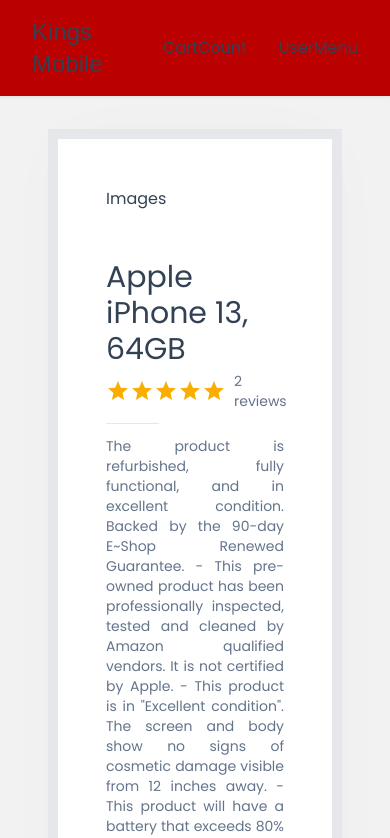
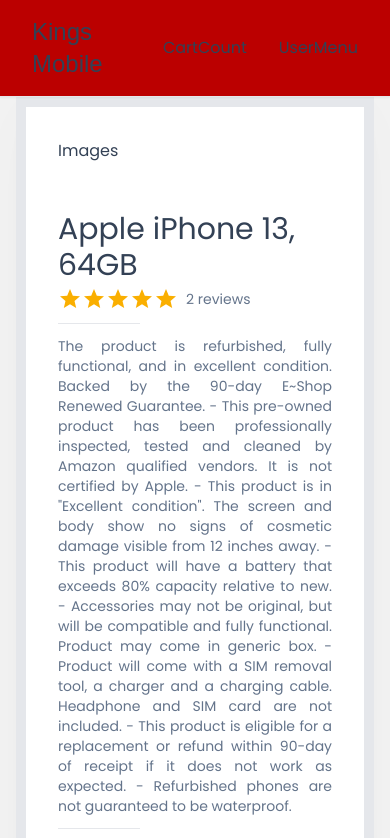
Before and after one commit to okoid721/Phone_Eccomerce, a Next.js app in the folder phone-eccomerce/: page /product/1 in a window 390 px wide. Shown: the top 838 px of the page. Built offline with nearby package versions, Linux system fonts and the light colour scheme; a web font is replaced by a local one.

Commit message:
eccomerce

```diff
--- /dev/null
+++ b/phone-eccomerce/app/components/products/ProductImage.tsx
@@ -0,0 +1,30 @@
+'use Client';
+import {
+  CartProductType,
+  SelectedImgType,
+} from '@/app/product/[productId]/ProductDetails';
+import React from 'react';
+
+interface ProductImageProps {
+  cartProduct: CartProductType;
+  product: any;
+  handleColorSelect: (value: SelectedImgType) => void;
+}
+
+const ProductImage: React.FC<ProductImageProps> = ({
+  cartProduct,
+  product,
+  handleColorSelect,
+}) => {
+  return (
+    <div className=" grid grid-cols-6 gap-2 h-full max-h-[500px] min-h-[300px] sm:min-h-[400px] ">
+      <div className=" flex flex-col items-center justify-center cursor pointer border h-ful max-h-[500px] min-h-[300px] sm:min-h-[400px]">
+        {' '}
+        {product.images.map}{' '}
+      </div>
+      <div></div>
+    </div>
+  );
+};
+
+export default ProductImage;
--- a/phone-eccomerce/app/product/[productId]/ProductDetails.tsx
+++ b/phone-eccomerce/app/product/[productId]/ProductDetails.tsx
@@ -79,8 +79,8 @@
   }, [cartProduct]);
 
   return (
-    <div className="  flex flex-col md:flex-row mx-auto  justify-between gap-3 pb-5">
-      <div className=" bg-white shadow-smooth border-[10px] p-12 grid grid-cols-1 md:grid-cols-2 gap-12 md:w-[80%] ">
+    <div className="  flex flex-col lg:flex-row mx-auto  justify-between gap-3 pb-5">
+      <div className=" bg-white shadow-smooth border-[10px] p-8 lg:p-12 grid grid-cols-1 lg:grid-cols-2 gap-12 lg:w-[80%] ">
         <div>Images</div>
         <div className=" flex flex-col gap-1 text-slate-500 text-sm">
           <h2 className=" text-3xl font-medium text-slate-700">
@@ -122,7 +122,7 @@
           </div>
         </div>
       </div>
-      <div className=" h-fit w-[325px] p-[15px]  bg-white shadow-smooth ">
+      <div className=" h-fit w-full lg:w-[325px] p-[15px]  bg-white shadow-smooth ">
         <Delivery />
       </div>
     </div>
--- a/phone-eccomerce/app/product/[productId]/page.tsx
+++ b/phone-eccomerce/app/product/[productId]/page.tsx
@@ -10,7 +10,7 @@
   console.log('params', params);
 
   return (
-    <div className=" p-8">
+    <div className=" p-0 lg:p-8">
       <Containers>
         <ProductDetails product={product} />
       </Containers>
```
